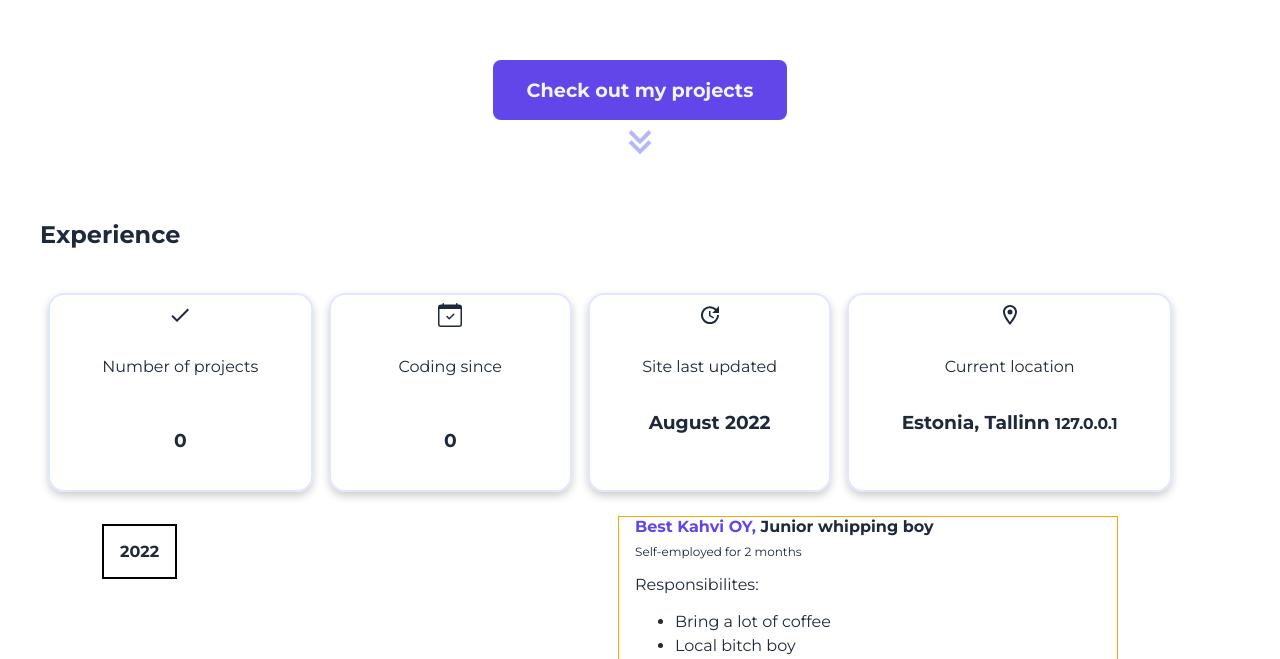
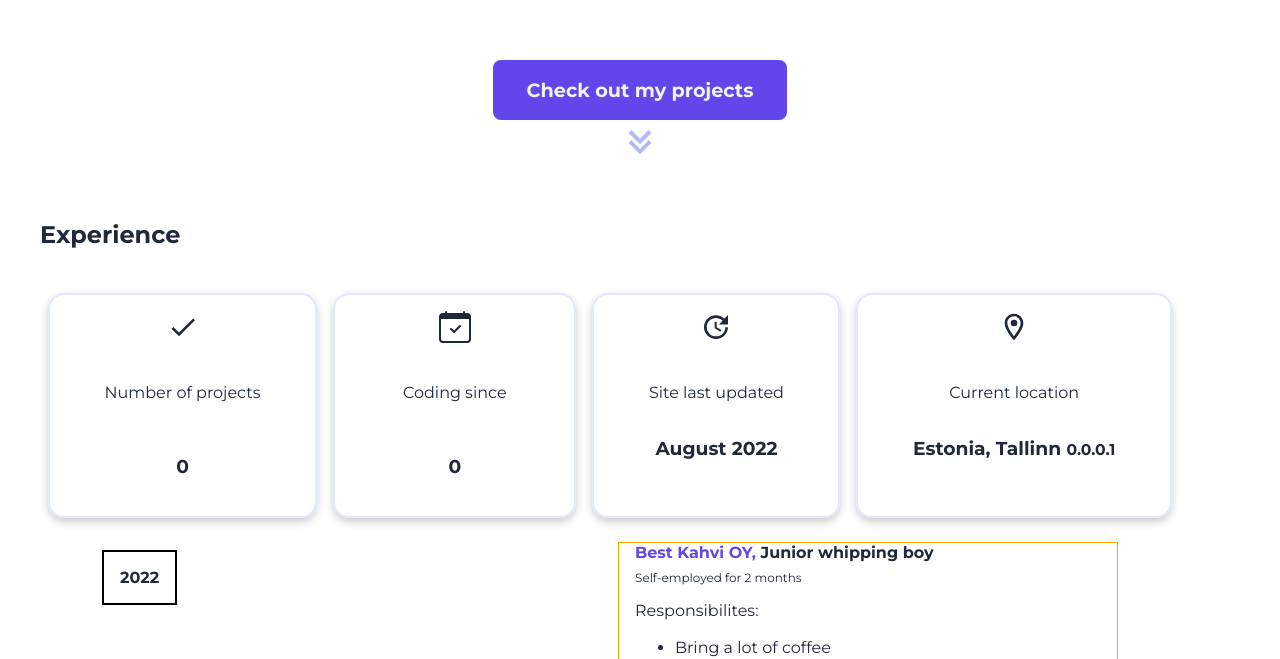
Before and after one commit to Seeru-crypto/aurora_front, a Next.js app: page / in a window 1280 px wide. Shown: the part 600-1259 px from the top of the page. Built offline with nearby package versions, Linux system fonts and the light colour scheme.

Commit message:
feat(timeline-view): Add on-hover icon effect, current IP counter

```diff
--- a/src/components/experience/SectionCounter.tsx
+++ b/src/components/experience/SectionCounter.tsx
@@ -1,9 +1,10 @@
-import { BsCalendarCheck } from 'react-icons/bs';
-import { MdOutlineDone, MdOutlineLocationOn, MdUpdate } from 'react-icons/md';
+import {BsCalendarCheck} from 'react-icons/bs';
+import {MdOutlineDone, MdOutlineLocationOn, MdUpdate} from 'react-icons/md';
 import styled from 'styled-components';
 import data from '../../data.json';
-import { RootState, useAppSelector } from '../../state/store';
+import {RootState, useAppSelector} from '../../state/store';
 import NumberCounter from '../util/NumberCounter';
+import {IconContext} from "react-icons";
 
 export default function SectionCounter(): JSX.Element {
   const auroraLastUpdated = useAppSelector<string>((state: RootState) => state.app.auroraLastUpdated);
@@ -15,12 +16,18 @@ export default function SectionCounter(): JSX.Element {
     HERO_SECTION_LOCATION,
   } = data.text;
 
+  const iconOptions = {
+    className: "icon"
+  }
+
   return (
       <SectionCounterStyle>
         <div className="sectionCards">
           <div className="sectionCard">
             <i className="icon">
-            <MdOutlineDone />
+              <IconContext.Provider value={iconOptions}>
+                <MdOutlineDone/>
+              </IconContext.Provider>
             </i>
             <p>{HERO_SECTION_PROJECTS_TITLE}</p>
           <h3>
@@ -29,7 +36,10 @@ export default function SectionCounter(): JSX.Element {
         </div>
         <div className="sectionCard">
           <i className="icon">
-            <BsCalendarCheck />
+            <IconContext.Provider value={iconOptions}>
+              <BsCalendarCheck/>
+            </IconContext.Provider>
+
           </i>
           <p>{HERO_SECTION_CODING_SINCE[0]}</p>
           <h3>
@@ -38,18 +48,22 @@ export default function SectionCounter(): JSX.Element {
         </div>
         <div className="sectionCard">
           <i className="icon">
-            <MdUpdate />
+            <IconContext.Provider value={iconOptions}>
+              <MdUpdate/>
+            </IconContext.Provider>
           </i>
           <p>{HERO_SECTION_LAST_UPDATED_TITLE}</p>
           <h3>{auroraLastUpdated}</h3>
         </div>
         <div className="sectionCard">
           <i className="icon">
-            <MdOutlineLocationOn />
+            <IconContext.Provider value={iconOptions}>
+              <MdOutlineLocationOn/>
+            </IconContext.Provider>
           </i>
           <p>{HERO_SECTION_LOCATION[0]}</p>
           <h3>
-            {HERO_SECTION_LOCATION[1]} <small>{HERO_SECTION_LOCATION[2]}</small>
+            {HERO_SECTION_LOCATION[1]} <small>{<NumberCounter endNumberValue={127} startNumberValue={0} duration={2000} />}.0.0.1</small>
           </h3>
         </div>
       </div>
@@ -65,14 +79,13 @@ const SectionCounterStyle = styled.div`
   }
 
   .icon {
-    font-size: ${(props) => props.theme.size.$400};
+    font-size: ${(props) => props.theme.size.$500};
     padding: 0.5rem 0;
   }
 
   .sectionCard {
     display: flex;
     flex-direction: column;
-    justify-content: normal;
     align-items: center;
     box-shadow: 0 4px 8px 0 rgba(0, 0, 0, 0.2);
     border: 2px solid ${(props) => props.theme.primaryColor.$100};
@@ -84,6 +97,10 @@ const SectionCounterStyle = styled.div`
 
     :hover {
       border: 2px solid ${(props) => props.theme.primaryColor.$400};
+
+      .icon {
+        fill: ${(props) => props.theme.buttonHoverBkgColor};
+      }
     }
   }
 
--- a/src/data.json
+++ b/src/data.json
@@ -173,7 +173,7 @@
     "HERO_SECTION_PROJECTS_TITLE": "Number of projects",
     "HERO_SECTION_CODING_SINCE": ["Coding since", "2016"],
     "HERO_SECTION_LAST_UPDATED_TITLE": "Site last updated",
-    "HERO_SECTION_LOCATION": ["Current location", "Estonia, Tallinn ", "127.0.0.1"],
+    "HERO_SECTION_LOCATION": ["Current location", "Estonia, Tallinn "],
     "SHOWCASE_TITLE": "Showcase"
   }
 }
```
Lines whose indentation alone changed are shown as unchanged.
